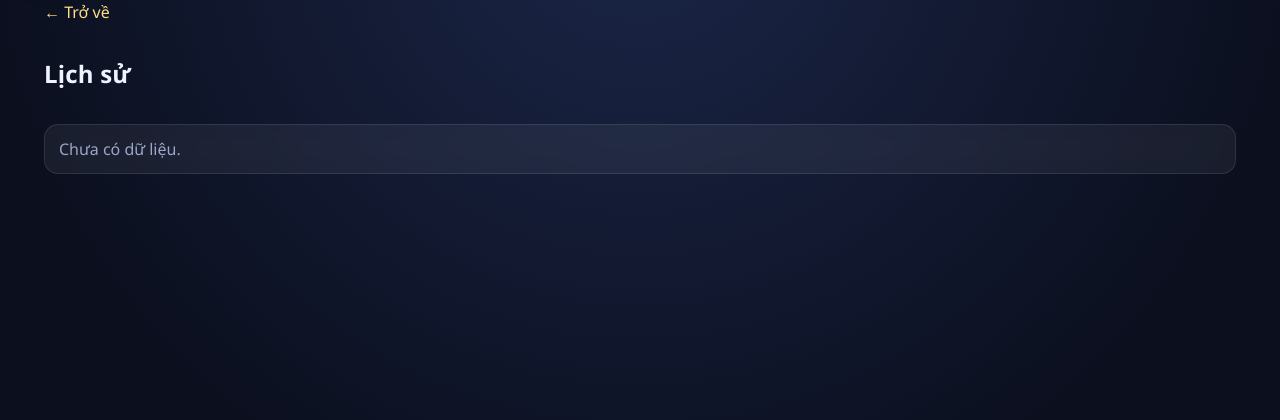
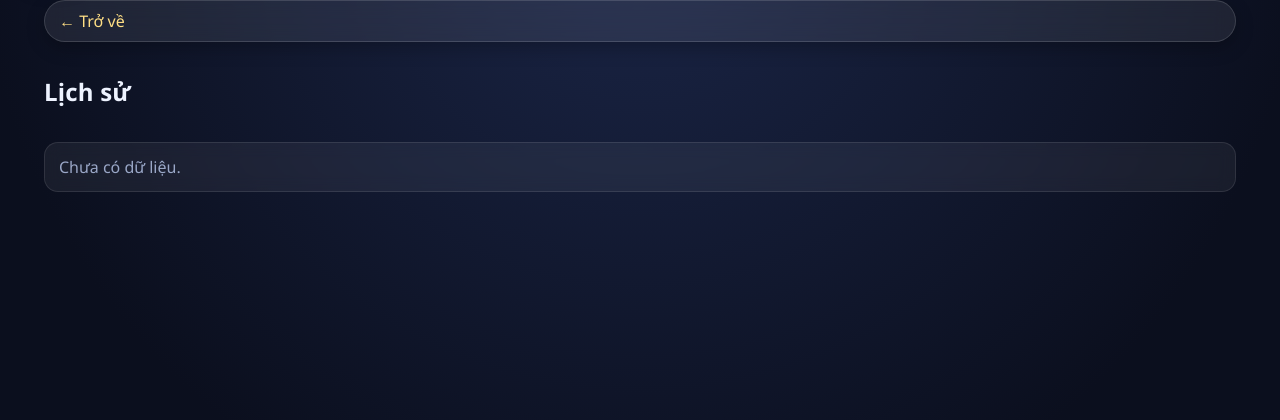
Before and after one commit to huybui101/sands12.com, a Flask app: page /records/1 in a window 1280 px wide. Shown: the part 99-519 px from the top of the page. Run offline with Flask 3, Linux system fonts and the light colour scheme.

Commit message:
Polish back link style

```diff
--- a/static/css/style.css
+++ b/static/css/style.css
@@ -2050,7 +2050,23 @@ input:focus, select:focus, textarea:focus {
 }
 
 .back-link {
-  color: var(--primary-2);
+  color: #ffffff;
+  display: inline-flex;
+  align-items: center;
+  gap: 8px;
+  padding: 8px 14px;
+  border-radius: 999px;
+  background: rgba(255, 255, 255, 0.08);
+  border: 1px solid rgba(255, 255, 255, 0.14);
+  box-shadow: 0 6px 18px rgba(0, 0, 0, 0.25);
+  backdrop-filter: blur(10px);
+  transition: transform 0.2s ease, box-shadow 0.2s ease, background 0.2s ease;
+}
+
+.back-link:hover {
+  transform: translateY(-1px);
+  background: rgba(255, 255, 255, 0.14);
+  box-shadow: 0 10px 22px rgba(0, 0, 0, 0.3);
 }
 
 .card-soft {
```
